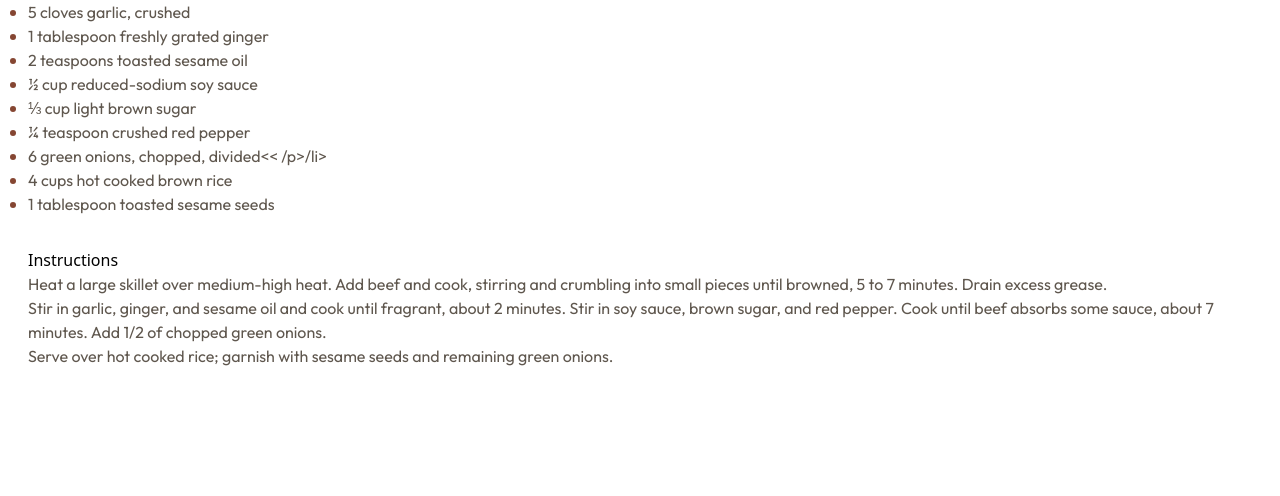
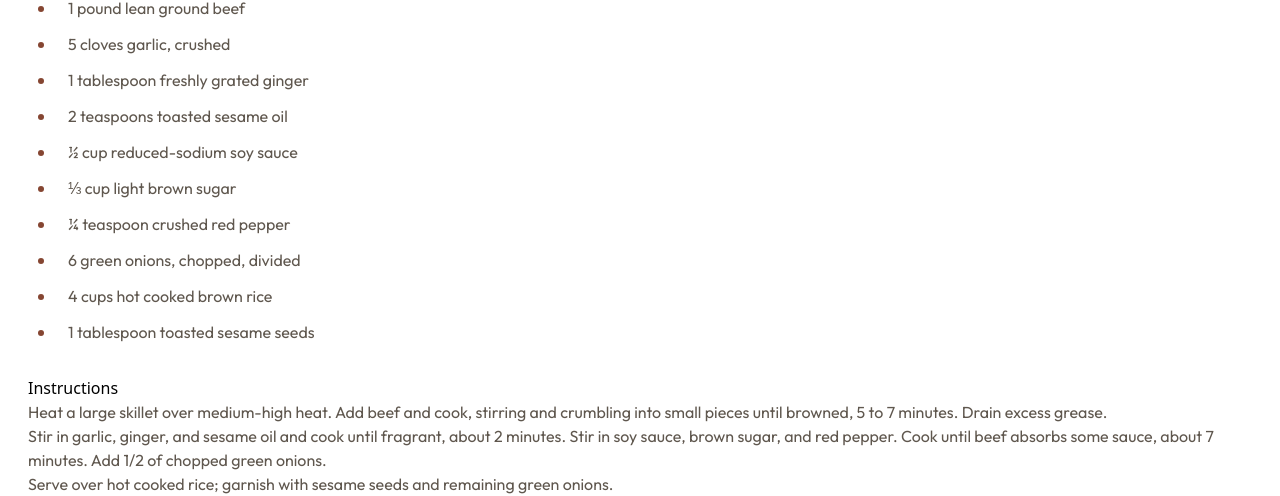
Before and after one commit to onivardi/odin-recipes, a website: page src/index.html in a window 1280 px wide. Shown: the part 648-1144 px from the top of the page. Before the commit the page ends 1016 px from the top, so only its background shows below. Drawn offline with Linux system fonts and the light colour scheme.

Commit message:
add style to ingredients section

```diff
--- a/src/index.html
+++ b/src/index.html
@@ -57,36 +57,36 @@
 
             <!--Ingredients Section-->
             <section class="my-8">
-                <h2 class="">Ingredients</h2>
-                <ul class="list-disc marker:text-primary">
-                    <li class="">
-                        <p>1 pound lean ground beef</p>
+                <h2 class="mb-5">Ingredients</h2>
+                <ul class="list-disc pl-7 space-y-3 marker:text-primary marker:pr-7">
+                    <li>
+                        <p class="ml-3">1 pound lean ground beef</p>
                     </li>
                     <li>
-                        <p>5 cloves garlic, crushed</p>
+                        <p class="ml-3">5 cloves garlic, crushed</p>
                     </li>
                     <li>
-                        <p>1 tablespoon freshly grated ginger</p>
+                        <p class="ml-3">1 tablespoon freshly grated ginger</p>
                     </li>
                     <li>
-                        <p>2 teaspoons toasted sesame oil</p>
+                        <p class="ml-3">2 teaspoons toasted sesame oil</p>
                     </li>
                     <li>
-                        <p>½ cup reduced-sodium soy sauce</p>
+                        <p class="ml-3">½ cup reduced-sodium soy sauce</p>
                     </li>
                     <li>
-                        <p>⅓ cup light brown sugar</p>
+                        <p class="ml-3">⅓ cup light brown sugar</p>
                     </li>
                     <li>
-                        <p>¼ teaspoon crushed red pepper</p>
+                        <p class="ml-3">¼ teaspoon crushed red pepper</p>
                     </li>
                     <li>
-                        <p>6 green onions, chopped, divided<< /p>/li>
+                        <p class="ml-3">6 green onions, chopped, divided</p></li>
                     <li>
-                        <p>4 cups hot cooked brown rice</p>
+                        <p class="ml-3">4 cups hot cooked brown rice</p>
                     </li>
                     <li>
-                        <p>1 tablespoon toasted sesame seeds</p>
+                        <p class="ml-3">1 tablespoon toasted sesame seeds</p>
                     </li>
                 </ul>
             </section>
```
Also changed, not shown: src/output.css.
